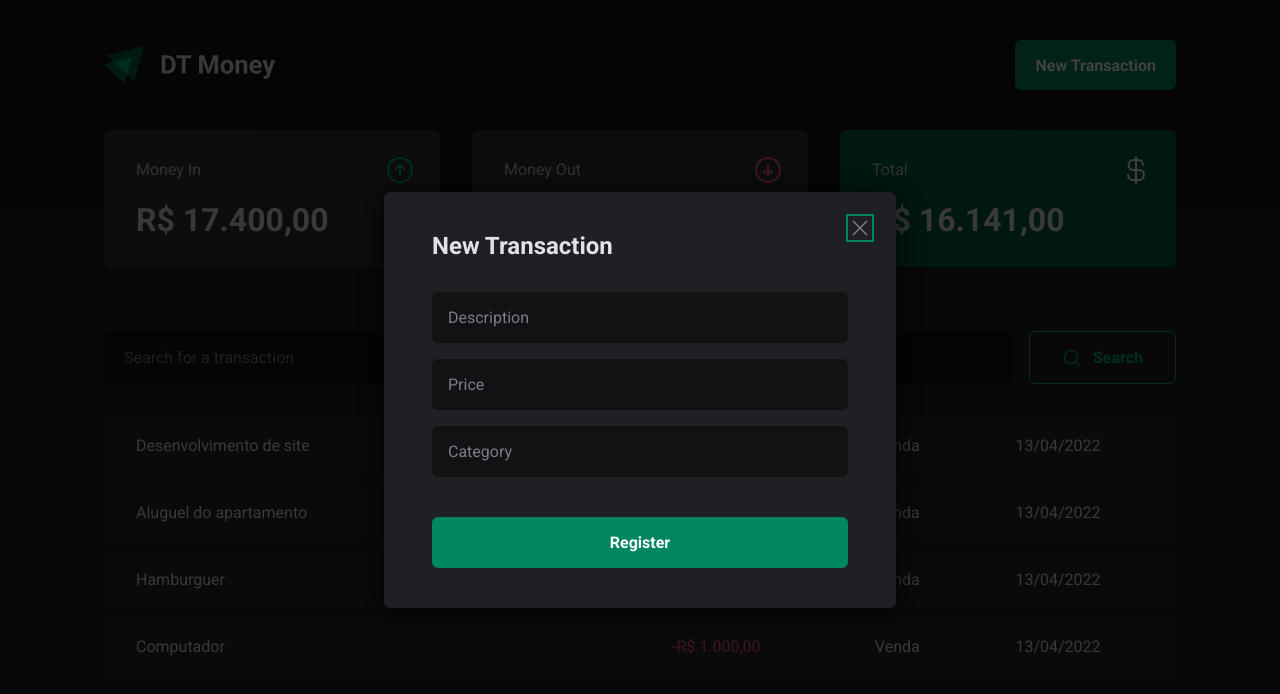
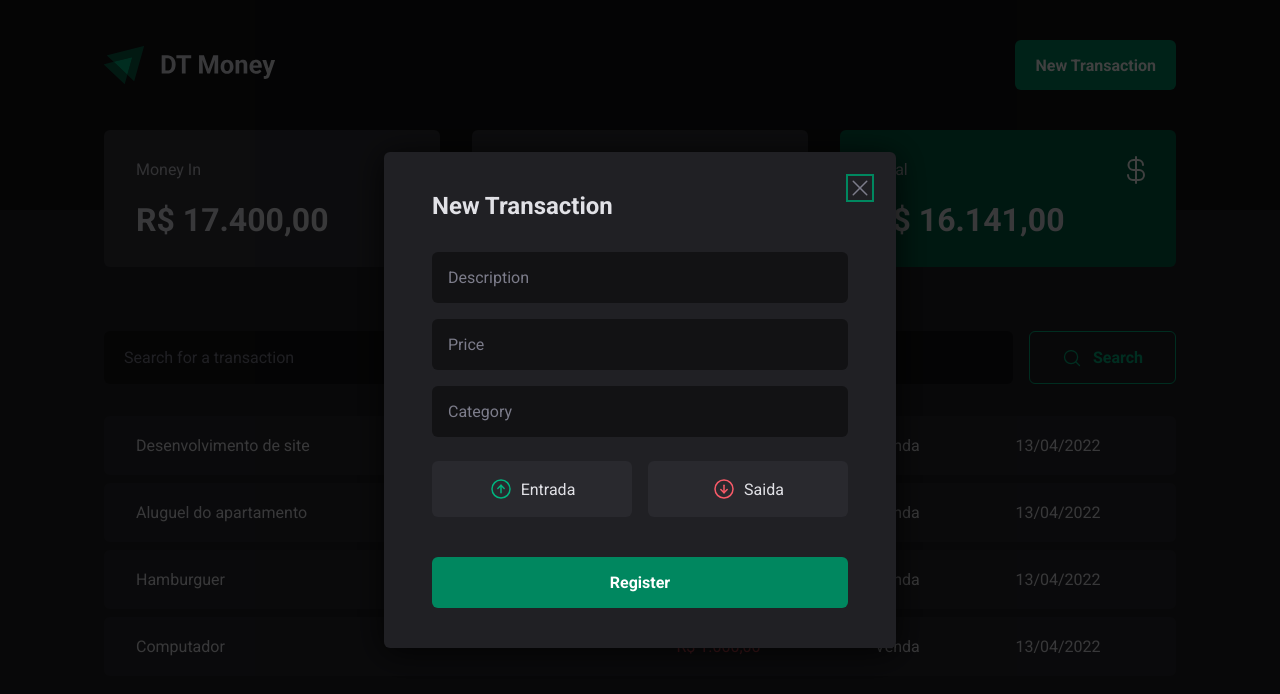
Before and after one commit to ruivergani/dt-money, a React (Vite) app: page / in a window 1280 px wide. Both pictures are taken after a click on the button "New Transaction". Shown: the top 694 px of the page. Built offline with nearby package versions, Linux system fonts and the light colour scheme.

Commit message:
Visual Structure - Buttons outcome and income

```diff
--- a/src/components/Header/styles.ts
+++ b/src/components/Header/styles.ts
@@ -10,7 +10,6 @@
   max-width: 1120px;
   margin: 0 auto;
   padding: 0 1.5rem;
-
   display: flex;
   justify-content: space-between;
   align-items: center;
@@ -30,7 +29,6 @@
   border-radius: 6px;
   cursor: pointer;
   transition: background-color 0.2s;
-
   &:hover{
     background: ${props => props.theme['green-700']};
   }
--- a/src/components/NewTransactionModal/index.tsx
+++ b/src/components/NewTransactionModal/index.tsx
@@ -1,6 +1,6 @@
 import * as Dialog from '@radix-ui/react-dialog';
-import { CloseButton, Content, Overlay } from './styles';
-import { X } from 'phosphor-react';
+import { CloseButton, Content, Overlay, TransactionType, TransactionTypeButton } from './styles';
+import { ArrowCircleDown, ArrowCircleUp, X } from 'phosphor-react';
 
 export default function NewTransactionModal() {
   return (
@@ -14,8 +14,21 @@
 
         <form action="">
           <input type="text" placeholder='Description' required/>
-          <input type="number" placeholder='Price' />
-          <input type="text" placeholder='Category' />
+          <input type="number" placeholder='Price' required/>
+          <input type="text" placeholder='Category' required />
+
+          <TransactionType>
+            <TransactionTypeButton variant='income'>
+              <ArrowCircleUp size={24} />
+              Entrada
+            </TransactionTypeButton>
+
+            <TransactionTypeButton variant='outcome'>
+              <ArrowCircleDown size={24} />
+              Saida
+            </TransactionTypeButton>
+          </TransactionType>
+
           <button type='submit'>
             Register
           </button>
--- a/src/components/NewTransactionModal/styles.ts
+++ b/src/components/NewTransactionModal/styles.ts
@@ -1,6 +1,5 @@
 import { styled } from "styled-components";
 import * as Dialog from '@radix-ui/react-dialog';
-
 export const Overlay = styled(Dialog.Overlay)`
   position: fixed;
   width: 100vw;
@@ -9,7 +8,6 @@
   background: rgba(0, 0, 0, 0.75);
   transition: background-color .2s;
 `;
-
 export const Content = styled(Dialog.Content)`
   min-width: 32rem;
   border-radius: 6px;
@@ -51,7 +49,6 @@
     }
   }
 `;
-
 export const CloseButton = styled(Dialog.Close)`
   background: transparent;
   position: absolute;
@@ -63,3 +60,30 @@
   font-size: 0;
   color: ${props => props.theme['gray-500']};
 `;
+export const TransactionType = styled.div`
+  display: grid;
+  grid-template-columns: repeat(2, 1fr);
+  gap: 1rem;
+  margin-top: 0.5rem;
+`;
+
+interface TransactionTypeButtonProps {
+  variant: 'income' | 'outcome';
+}
+export const TransactionTypeButton = styled.button<TransactionTypeButtonProps>`
+  background: ${props => props.theme['gray-700']};
+  padding: 1rem;
+  display: flex;
+  align-items: center;
+  justify-content: center;
+  gap: 0.5rem;
+  border-radius: 6px;
+  cursor: pointer;
+  border: 0;
+  color: ${props => props.theme['gray-100']};
+  // Based on the variant change icon color
+  svg{
+    color: ${props => props.variant === 'income' ? props.theme['green-300'] : props.theme['red-300']} ;
+  }
+
+`;
--- a/src/pages/Transactions/components/SearchForm/index.tsx
+++ b/src/pages/Transactions/components/SearchForm/index.tsx
@@ -1,6 +1,5 @@
 import { MagnifyingGlass } from "phosphor-react";
 import { SearchFormContainer } from "./styles";
-
 
 export function SearchForm() {
   return (
--- a/src/pages/Transactions/components/SearchForm/styles.ts
+++ b/src/pages/Transactions/components/SearchForm/styles.ts
@@ -3,7 +3,6 @@
 export const SearchFormContainer = styled.form`
   display: flex;
   gap: 1rem;
-
   input{
     flex: 1;
     border-radius: 6px;
@@ -11,12 +10,10 @@
     background-color: ${props => props.theme['gray-900']};
     color: ${props => props.theme['gray-300']};
     padding: 13px 20px;
-
     &::placeholder{
       color: ${props => props.theme['gray-500']};
     }
   }
-
   button{
     display: flex;
     align-items: center;
@@ -37,5 +34,4 @@
       background-color: ${props => props.theme['green-500']};
     }
   }
-
 `;
```
